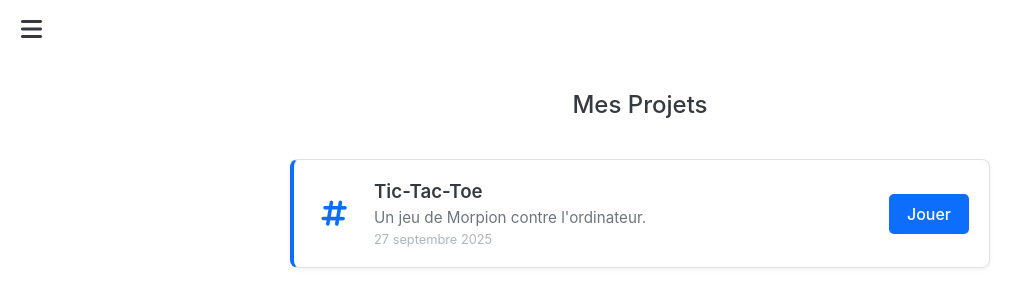
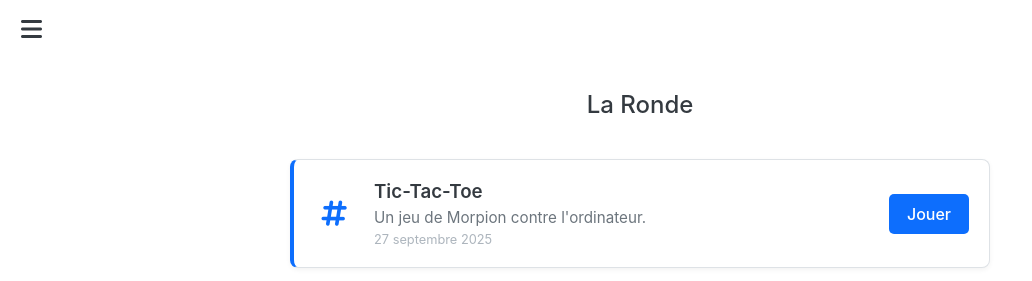
Before and after one commit to MADUP212/MADUP212.github.io, a Jekyll site: the page built from projets.md, in a window 1280 px wide. Shown: the top 281 px of the page, without its empty margins (0-1032 px from the left). Built offline with Jekyll 4.4.1, drawn with Linux system fonts in a browser that asks for light colours.

Commit message:
Update projets.md

```diff
--- a/projets.md
+++ b/projets.md
@@ -4,7 +4,7 @@ layout: default
 ---
 
 <div class="container">
-    <h2>Mes Projets</h2>
+    <h2>La Ronde</h2>
 
     <ul class="project-list">
         <li class="project-card">
```
